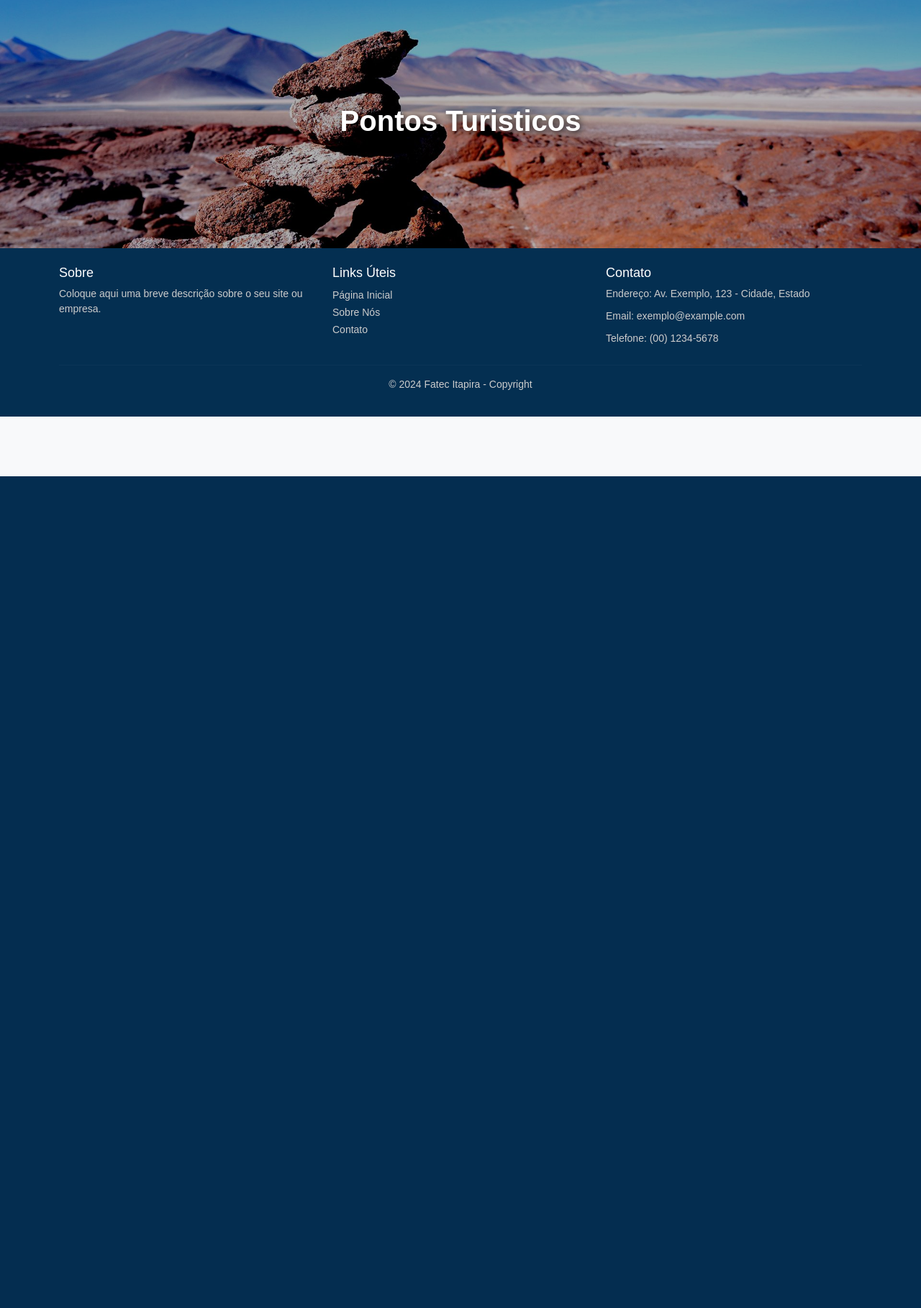
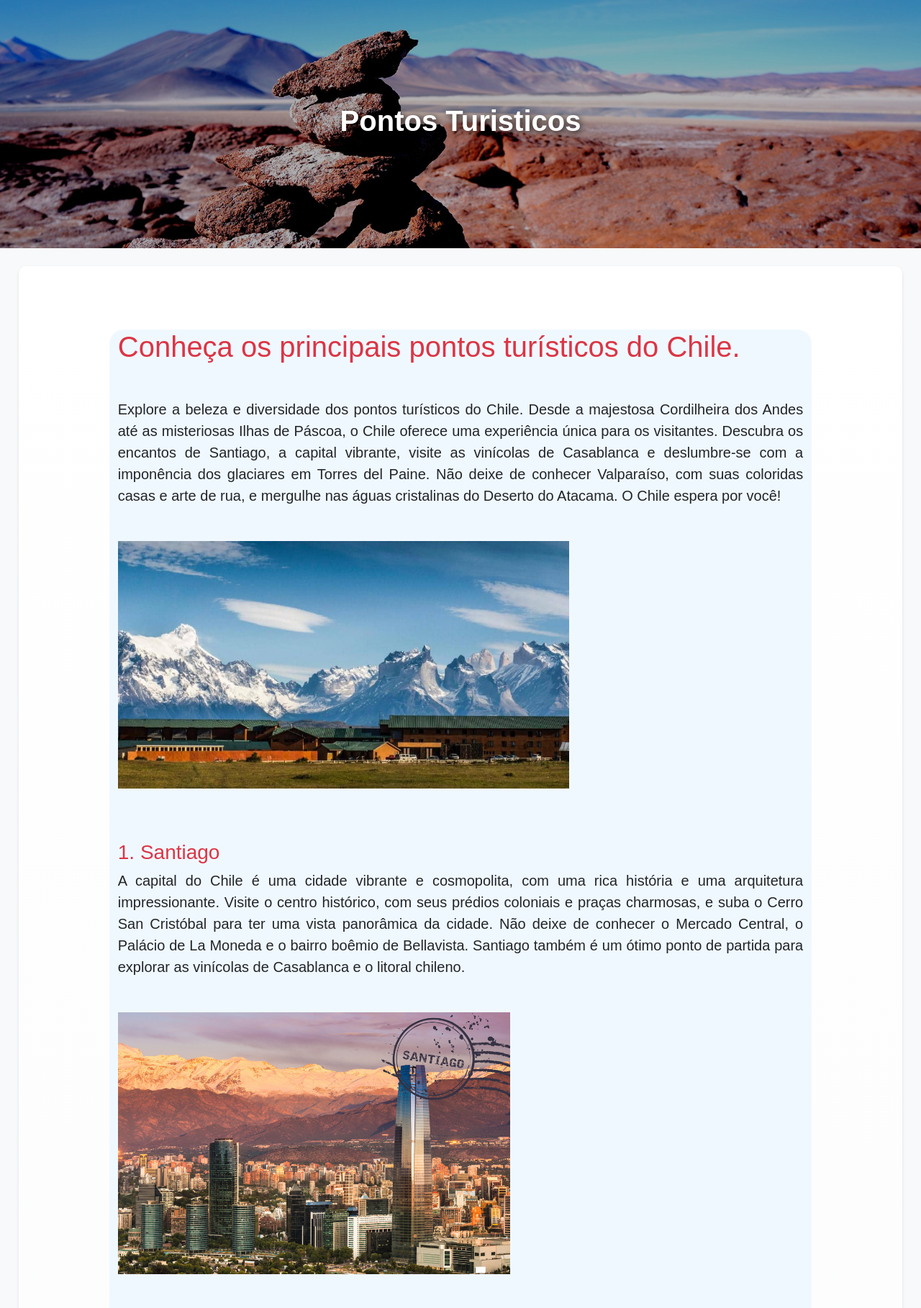
Before and after one commit to Iagooalmeida/VoltaAoMundo-Chile, a PHP site: page /pontos-turisticos.html in a window 1280 px wide. Shown: the part 138-1956 px from the top of the page at 72% size. Before the commit the page ends 800 px from the top, so only its background shows below. Run offline with PHP 8.4, Linux system fonts and the light colour scheme.

Commit message:
adcionando conteudo na pagina ponto-turistico.html

```diff
--- a/css/style.css
+++ b/css/style.css
@@ -422,6 +422,15 @@ footer p.copyright {
     border-bottom-style: ridge;
 }
 
+section.class_turismo.container {
+    background: aliceblue;
+    border-radius: 20px;
+    -webkit-border-radius: 20px;
+    -moz-border-radius: 20px;
+    -ms-border-radius: 20px;
+    -o-border-radius: 20px;
+}
+
 /* media query para ajustar o tamanho do conteúdo */
 @media (min-width: 740px) {
     .main-content section.container {
@@ -431,7 +440,7 @@ footer p.copyright {
 
 @media (min-width: 1320px) {
     .main-content section.container {
-        max-width: 70%;
+        max-width: 65%;
     }
 }
 
--- a/pontos-turisticos.html
+++ b/pontos-turisticos.html
@@ -1,5 +1,5 @@
 <!DOCTYPE html>
-<html lang="en">
+<html lang="pt-br">
 <head>
     <meta charset="UTF-8">
     <meta name="viewport" content="width=device-width, initial-scale=1.0">
@@ -39,8 +39,7 @@
             </div>
         </nav>
     </header>
-
-    <main>
+    <header>
         <div class="container-fluid">
             <div class="col-12">
                 <div class="position-relative">
@@ -51,8 +50,103 @@
                 </div>
             </div>
         </div>
-        <section>
+    </header>
 
+    <main class="main-content">
+
+        <section class="class_turismo container mt-5">
+            <div class="row">
+                <div class="conteudo col-md-12">
+                    <h2 class="h1 mb-5 text-chile">Conheça os principais pontos turísticos do Chile.</h2>
+                    <p class="lead">Explore a beleza e diversidade dos pontos turísticos do Chile. Desde a majestosa Cordilheira dos Andes até as
+                         misteriosas Ilhas de Páscoa, o Chile oferece uma experiência única para os visitantes. Descubra os encantos de Santiago, a capital
+                         vibrante, visite as vinícolas de Casablanca e deslumbre-se com a imponência dos glaciares em Torres del Paine. Não deixe de conhecer
+                         Valparaíso, com suas coloridas casas e arte de rua, e mergulhe nas águas cristalinas do Deserto do Atacama. O Chile espera por você!
+                    </p>
+
+                    <!-- Imagem ilustrativa -->
+                    <div class="row mt-5">
+                        <div class="col-md-8">
+                            <img src="img/ponto-turistico-chile.jpg" class="img-fluid" alt="Vinícola Ilustrativa">
+                        </div>
+                    </div>
+                </div>
+            </div>
+            <div class="row">
+                <div class="conteudo col-md-12">
+                    <h3 class="h3 mt-4 text-chile">1. Santiago</h3>
+                    <p class="lead">A capital do Chile é uma cidade vibrante e cosmopolita, com uma rica história e uma arquitetura impressionante.
+                        Visite o centro histórico, com seus prédios coloniais e praças charmosas, e suba o Cerro San Cristóbal para ter uma vista panorâmica
+                        da cidade. Não deixe de conhecer o Mercado Central, o Palácio de La Moneda e o bairro boêmio de Bellavista. Santiago também é um ótimo
+                        ponto de partida para explorar as vinícolas de Casablanca e o litoral chileno.
+                    </p>
+                    <div class="row mt-5">
+                        <div class="col-md-7">
+                            <img src="img/Chile-destaque-38.jpg" class="img-fluid" alt="Santiago">
+                        </div>
+                    </div>
+            </div>
+            <div class="row">
+                <div class="conteudo col-md-12">
+                    <h3 class="h3 text-chile">2. Valparaíso</h3>
+                    <p class="lead">Conhecida como a "cidade das colinas", Valparaíso é um dos destinos mais charmosos do Chile.
+                        Suas ruas íngremes e coloridas casas de madeira são um convite para explorar a cidade a pé ou de funicular.
+                        Não deixe de visitar o Museu La Sebastiana, antiga casa do poeta Pablo Neruda, e de apreciar a arte de rua
+                        que colore os muros da cidade. Valparaíso também é famosa por sua gastronomia e vida noturna animada.
+                    </p>
+                    <div class="row mt-5">
+                        <div class="col-md-8">
+                            <img src="img/Valparaíso_cerroalegre-sernatur.jpeg" class="img-fluid" alt="Santiago">
+                        </div>
+                    </div>
+                </div>
+            </div>
+            <div class="row">
+                <div class="conteudo col-md-12">
+                    <h3 class="h3 text-chile">3. Deserto do Atacama</h3>
+                    <p class="lead">O Deserto do Atacama é o deserto mais árido do mundo, mas também um dos destinos mais fascinantes do Chile.
+                        Suas paisagens surreais, que vão de vulcões a salares, atraem turistas do mundo inteiro em busca de aventura e contato com a natureza.
+                        Não deixe de visitar o Vale da Lua, as Lagunas Altiplânicas e os Geysers del Tatio. O Deserto do Atacama também é um ótimo lugar para
+                        observar as estrelas, graças ao seu céu limpo e sem poluição luminosa.
+                    </p>
+                    <div class="row mt-5">
+                        <div class="col-md-8">
+                            <img src="img/oficina-de-inverno-deserto-do-atacama-noite-capa.jpg" class="img-fluid" alt="Santiago">
+                        </div>
+                    </div>
+                </div>
+            </div>
+            <div class="row">
+                <div class="conteudo col-md-12">
+                    <h3 class="h3 text-chile">4. Torres del Paine</h3>
+                    <p class="lead">Localizado na Patagônia chilena, o Parque Nacional Torres del Paine é um dos destinos mais cobiçados por amantes da natureza e
+                        aventureiros. Suas montanhas imponentes, lagos cristalinos e glaciares milenares formam um cenário de tirar o fôlego.
+                        Não deixe de fazer uma trilha até as famosas Torres del Paine, de navegar pelo Lago Grey e de avistar a vida selvagem do parque,
+                        que inclui guanacos, condores e pumas. Torres del Paine é um verdadeiro paraíso para quem busca contato com a natureza e paisagens
+                        intocadas.
+                    </p>
+                    <div class="row mt-5">
+                        <div class="col-md-8">
+                            <img src="img/torre-de-paine.jpg" class="img-fluid" alt="Santiago">
+                        </div>
+                    </div>
+                </div>
+            </div>
+            <div class="row">
+                <div class="conteudo col-md-12">
+                    <h3 class="h3 text-chile">5. Ilha de Páscoa</h3>
+                    <p class="lead">Localizada no meio do Oceano Pacífico, a Ilha de Páscoa é um dos destinos mais remotos e misteriosos do mundo.
+                        Conhecida por suas estátuas de pedra gigantes, chamadas moais, a ilha atrai turistas em busca de história, cultura e paisagens
+                        únicas. Não deixe de visitar o Parque Nacional Rapa Nui, de explorar as praias paradisíacas da ilha e de assistir a uma cerimônia
+                        de dança tradicional. A Ilha de Páscoa é um lugar mágico e cheio de mistérios, que promete encantar os visitantes.
+                    </p>
+                    <div class="row mt-5">
+                        <div class="col-md-8">
+                            <img src="img/ilha-de-pascoa-og.jpg" class="img-fluid" alt="Santiago">
+                        </div>
+                    </div>
+                </div>
+            </div>
         </section>
     </main>
 
```
Also changed, not shown: gastronomia-chile.html (+34 -13 lines), img/Chile-destaque-38.jpg (added), img/Valparaíso_cerroalegre-sernatur.jpeg (added), img/ilha-de-pascoa-og.jpg (added), img/oficina-de-inverno-deserto-do-atacama-noite-capa.jpg (added), img/ponto-turistico-chile.jpg (added), img/torre-de-paine.jpg (added).
